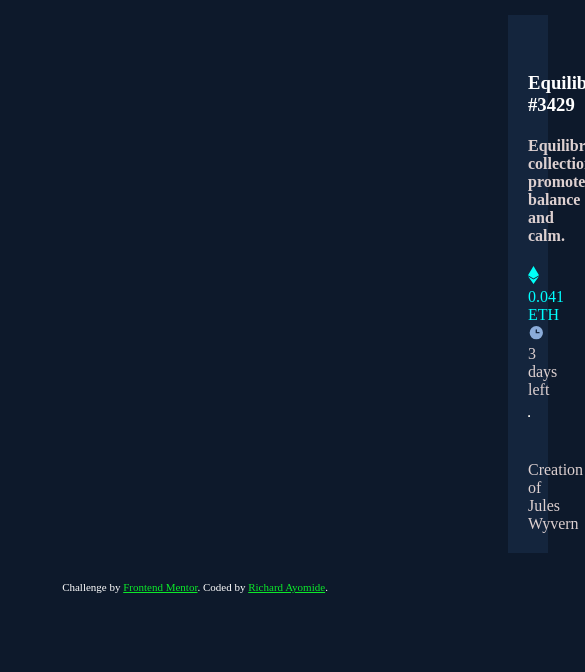
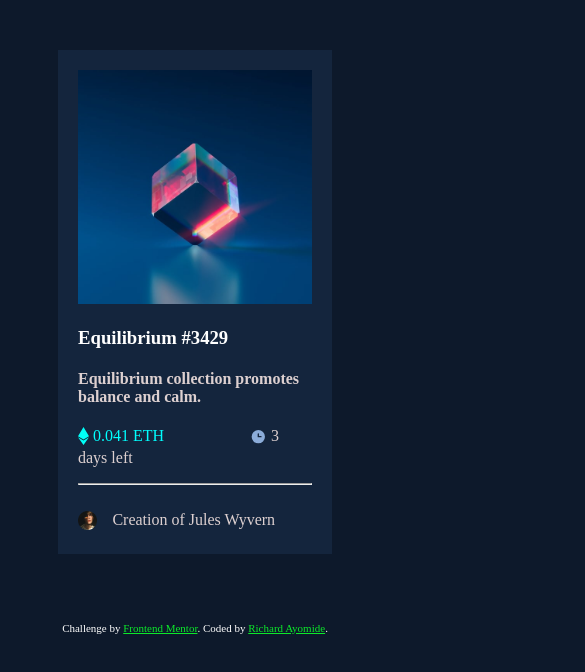
Before and after one commit to Bobbishly/NFT-Card-Component, a plain HTML site: page index.html in a window 390 px wide. Shown: the top 672 px of the page, 585 px wide, since content can reach past the window. Drawn offline with Linux system fonts and the light colour scheme.

Commit message:
Updating Styles For Mobile Device

```diff
--- a/index.css
+++ b/index.css
@@ -2,6 +2,14 @@
     margin: 15px 500px 10px 500px;
     padding: 20px 20px 20px 20px;
     background-color: hsl(216, 50%, 16%);
+}
+
+@media screen and (max-width: 500px) {
+    .container {
+        margin: 50px;
+        padding: 20px 20px 20px 20px;
+        background-color: hsl(216, 50%, 16%);
+    }
 }
 
 .one {
@@ -9,7 +17,7 @@
 }
 
 .two {
-    color:rgb(221, 208, 208)
+    color: rgb(221, 208, 208)
 }
 
 .three {
@@ -35,12 +43,13 @@
 }
 
 .attribution {
-    font-size: 11px; text-align: center;
+    font-size: 11px;
+    text-align: center;
     color: hsl(0, 0%, 100%);
 }
 
 .attribution a {
-     color: hsl(128, 90%, 48%);
+    color: hsl(128, 90%, 48%);
 }
 
 .zoom:hover {
```
